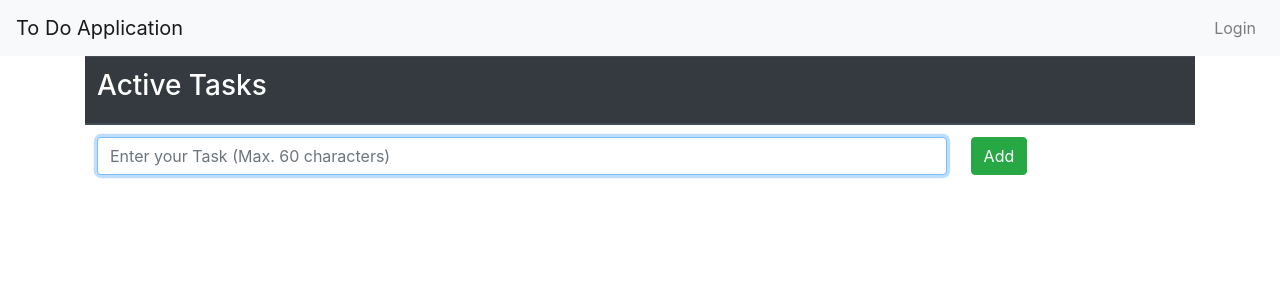
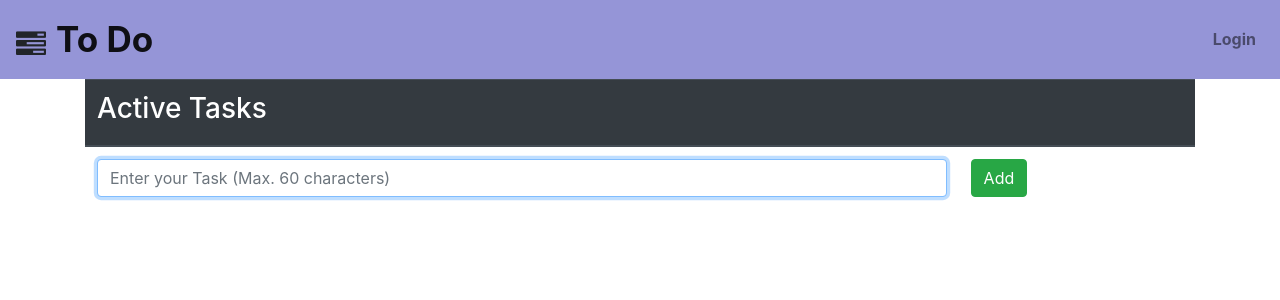
Before and after one commit to gehlotpooja/to_do_list, a Django app: page /active_tasks/ in a window 1280 px wide. Shown: the top 300 px of the page. Run offline with Django 3.2, Linux system fonts and the light colour scheme; data that the repository does not hold is empty; some libraries are stand-ins or nearby versions.

Commit message:
css modification

```diff
--- a/to_do_list/templates/to_do_app/activetasks.html
+++ b/to_do_list/templates/to_do_app/activetasks.html
@@ -5,7 +5,7 @@
 
 	<table class="table table-hover" id="maintable">
 		<thead class="thead-dark">
-			<th colspan=4>
+			<th colspan=6>
 				<h3 class="active_heading">Active Tasks</h3>
 			</th>
 		</thead>
@@ -13,7 +13,7 @@
 		<tbody>
 			<form>
 				<tr>
-					<td colspan=3>
+					<td colspan=5>
 						<input type="text" name="task" style="float: left;" class="form-control" id="add_task"
 							placeholder="Enter your Task (Max. 60 characters)" maxlength="60" autofocus>
 					</td>
@@ -29,7 +29,7 @@
             <tr class="task_{{ task.id }}">
 				<td><input type="checkbox" title="Mark as Complete" class="mark_as_done"
 						id="{{ task.id }}"></td>
-				<td colspan="2">
+				<td colspan="3">
 					<h5 class="text-left" id="title{{ task.id }}">{{ task.task_title }}</h5>
 				</td>
 				<td colspan="1">
@@ -41,7 +41,7 @@
 					<i class="fa fa-check update_task_btn hand-pointer" title="Update"
 						style="color: rgb(16, 172, 211); display: none;"></i>
 					<i class="fa fa-trash deleterow delete_existing_row hand-pointer" title="Delete Task"
-						style='color:red; float:right;'></i>
+						style='color:red; padding-left: 10px;'></i>
 				</td>
 
 			</tr>
--- a/to_do_list/templates/to_do_app/header.html
+++ b/to_do_list/templates/to_do_app/header.html
@@ -26,8 +26,10 @@
   </head>
  <body>
 <!--Navbar-->
-<nav class="navbar navbar-expand-lg navbar-light bg-light">
-  <a class="navbar-brand" href="#">To Do Application</a>
+<nav class="navbar navbar-expand-lg navbar-light bg-9595d7">
+  <i class="fa fa-tasks task-sym" aria-hidden="true"></i>
+  <a class="navbar-brand main-txt" href="#">To Do</a>
+
   <button class="navbar-toggler" type="button" data-toggle="collapse" data-target="#navbarText" aria-controls="navbarText" aria-expanded="False" aria-label="Toggle navigation">
     <span class="navbar-toggler-icon"></span>
   </button>
@@ -37,22 +39,22 @@
 
 
       <li class="nav-item">
-        <a class="nav-link" href="#">Welcome {{user.first_name}} {{user.last_name}}</a>
+        <a class="nav-link f-w-700" href="#">Welcome {{user.first_name}} {{user.last_name}}</a>
       </li>
       <li class="nav-item">
-        <a class="nav-link" href="/active_tasks">Active Tasks</a>
+        <a class="nav-link f-w-700" href="/active_tasks">Active Tasks</a>
       </li>
       <li class="nav-item">
-        <a class="nav-link" href="/completed_tasks">Completed Tasks</a>
+        <a class="nav-link f-w-700" href="/completed_tasks">Completed Tasks</a>
       </li>
       <li class="nav-item">
-        <a class="nav-link" href="/logout">Logout</a>
+        <a class="nav-link f-w-700" href="/logout">Logout</a>
       </li>
 
       {% else %}
 
       <li class="nav-item">
-        <a class="nav-link" href="/login">Login</a>
+        <a class="nav-link f-w-700" href="/login">Login</a>
       </li>
 
       {% endif %}
--- a/to_do_list/to_do_app/static/to_do_app/main.css
+++ b/to_do_list/to_do_app/static/to_do_app/main.css
@@ -1,3 +1,18 @@
 .hand-pointer{
     cursor: pointer
 }
+.main-txt{
+    font-size: 35px;
+    font-weight: 700;
+}
+.bg-9595d7{
+    background-color: #9595d7;
+}
+.task-sym{
+    font-size: 30px;
+    padding-top: 10px;
+    padding-right: 10px;
+}
+.f-w-700{
+    font-weight: 700;
+}
--- a/to_do_list/to_do_app/static/to_do_app/script.js
+++ b/to_do_list/to_do_app/static/to_do_app/script.js
@@ -47,7 +47,7 @@ $(document).ready(function () {
                         var active_row = `<tr class="task_` + task_id + `">
                             <td><input type="checkbox" title="Mark as Complete" class="mark_as_done"
                                     id="`+ task_id + `"></td>
-                            <td colspan="2">
+                            <td colspan="3">
                                 <h5 class="text-left" id="title'+ task_id +'">` + task_title + `</h5>
                             </td>
                             <td colspan="1">
@@ -57,7 +57,7 @@ $(document).ready(function () {
                                 <i class="fa fa-check update_task_btn hand-pointer" title="Update"
                                     style="color: rgb(16, 172, 211); display: none;"></i>
                                 <i class="fa fa-trash deleterow delete_existing_row hand-pointer" title="Delete Task"
-                                    style="color:red; float:right;"></i>
+                                    style="color:red; padding-left: 10px;"></i>
                         </tr>`;
                         $('#maintable tbody').append(active_row);
 
```
